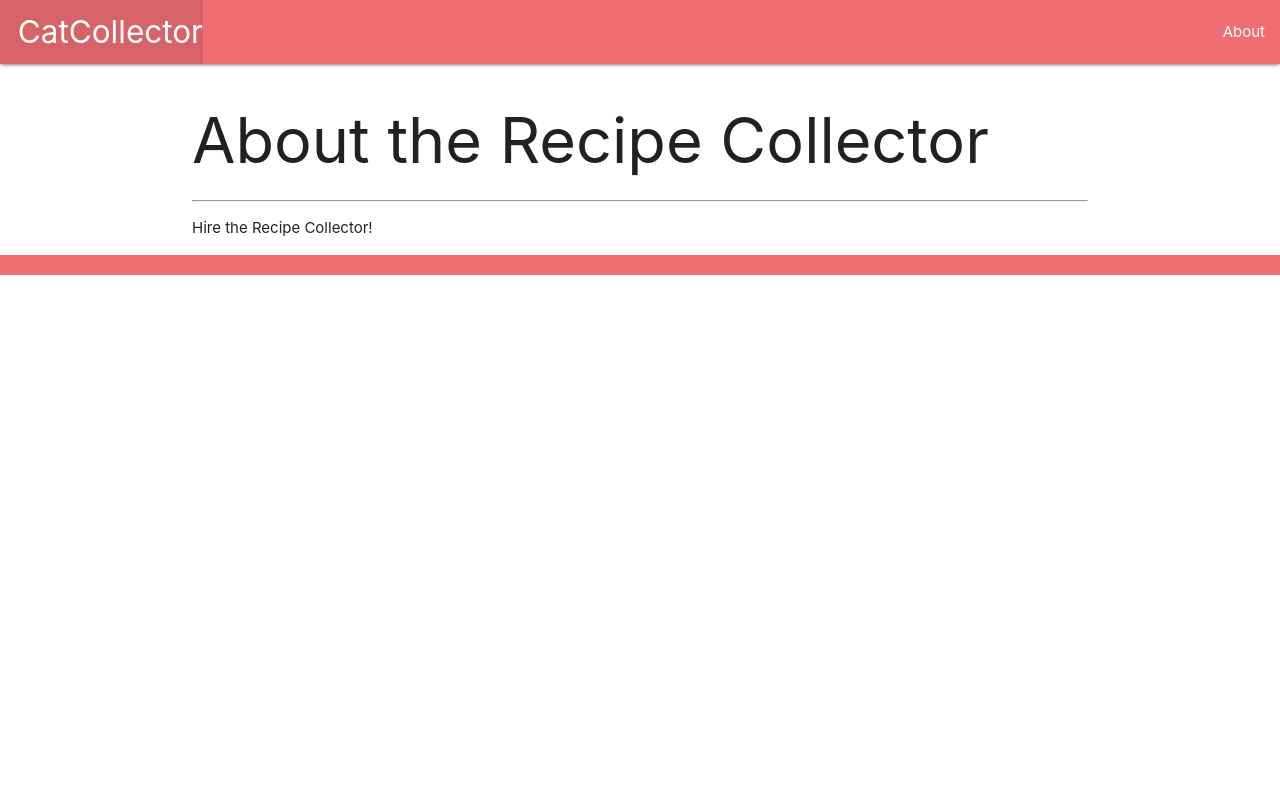
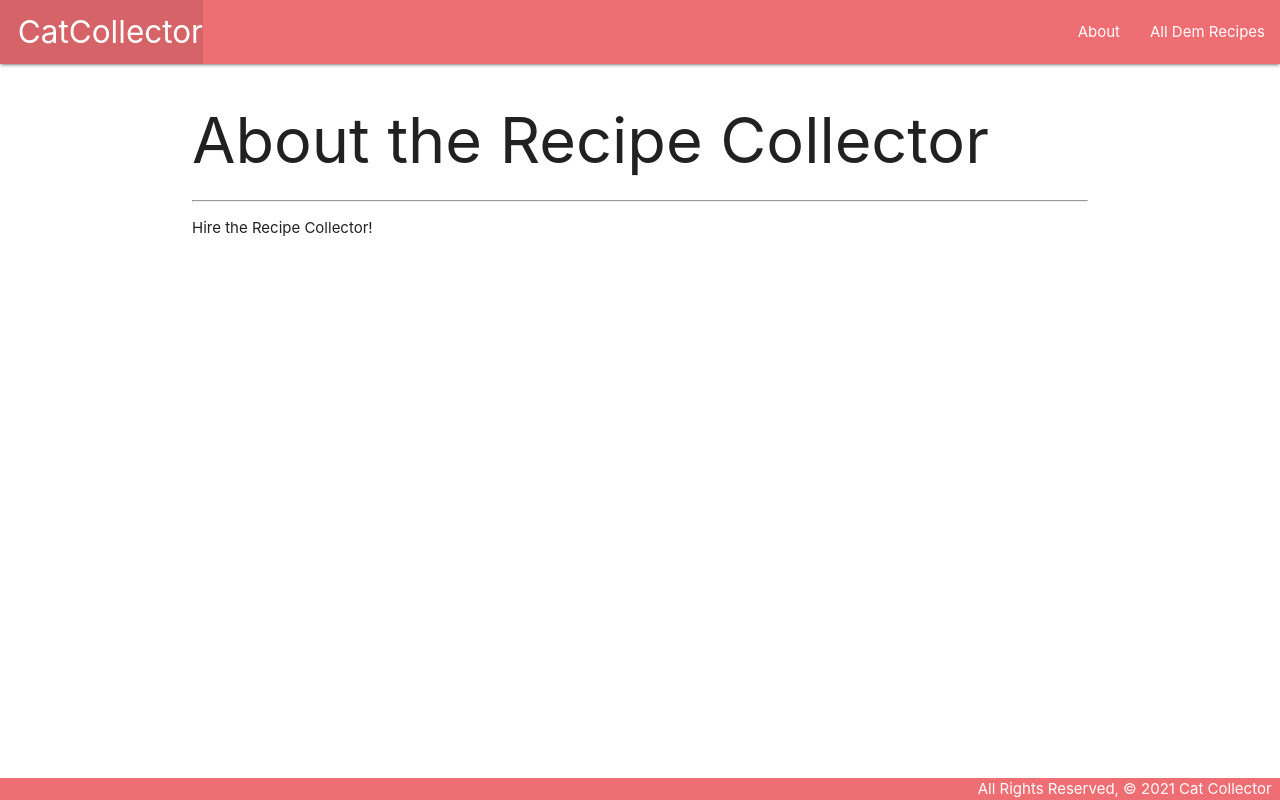
Before and after one commit to FrugalCarrot7/recipecollector, a Django app: page /about/ in a window 1280 px wide. Run offline with Django 4.2, Linux system fonts and the light colour scheme.

Commit message:
adds index of recipes

```diff
--- /dev/null
+++ b/main_app/static/css/style.css
@@ -0,0 +1,14 @@
+body {
+    display: flex;
+    min-height: 100vh;
+    flex-direction: column;
+}
+
+main {
+    flex: 1 0 auto;
+}
+
+footer.page-footer {
+    padding-top: 0;
+    text-align: right;
+}
--- a/main_app/templates/base.html
+++ b/main_app/templates/base.html
@@ -1,3 +1,4 @@
+{% load static %}
 <!DOCTYPE html>
 <html lang="en">
 <head>
@@ -6,6 +7,7 @@
   <meta http-equiv="X-UA-Compatible" content="ie=edge">
   <title>Cat Collector</title>
   <link rel="stylesheet" href="https://cdnjs.cloudflare.com/ajax/libs/materialize/1.0.0/css/materialize.min.css">
+  <link rel="stylesheet" type="text/css" href="{% static 'css/style.css' %}">
 </head>
 <body>
   <header class="navbar-fixed">
@@ -16,6 +18,7 @@
         </ul>
         <ul class="right">
           <li><a href="/about">About</a></li>
+          <li><a href="/recipes">All Dem Recipes</a></li>
         </ul>
       </div>
     </nav>
--- a/main_app/urls.py
+++ b/main_app/urls.py
@@ -4,4 +4,5 @@
 urlpatterns = [
   path('', views.home, name='home'),
   path('about/', views.about, name='about'),
+  path('recipes/', views.recipes_index, name='index'),
 ]
--- a/main_app/views.py
+++ b/main_app/views.py
@@ -1,11 +1,26 @@
 from django.shortcuts import render
-
-# Create your views here.
 from django.http import HttpResponse
 
-# Define the home view
+#temp data
+class Recipe:  # Note that parens are optional if not inheriting from another class
+  def __init__(self, name, ingredients, description):
+    self.name = name
+    self.ingredients = ingredients
+    self.description = description
+
+recipes = [
+  Recipe('Pizza', 'Bread, Cheese, Tomato Sauce', 'tasty goodness'),
+  Recipe('Blueberry Pie', 'pie', 'A pie made with blueberries'),
+  Recipe('a food', 'its ingredients', 'its description')
+]
+
 def home(request):
   return HttpResponse('<h1>Hello /ᐠ｡‸｡ᐟ\ﾉ</h1>')
 
 def about(request):
     return render(request, 'about.html')
+
+def recipes_index(request):
+  return render(request, 'recipes/index.html', { 'recipes': recipes })
+
+  #update Recipe class above!!
```
Also changed, not shown: main_app/templates/recipes/index.html (added, +16 -0 lines).
